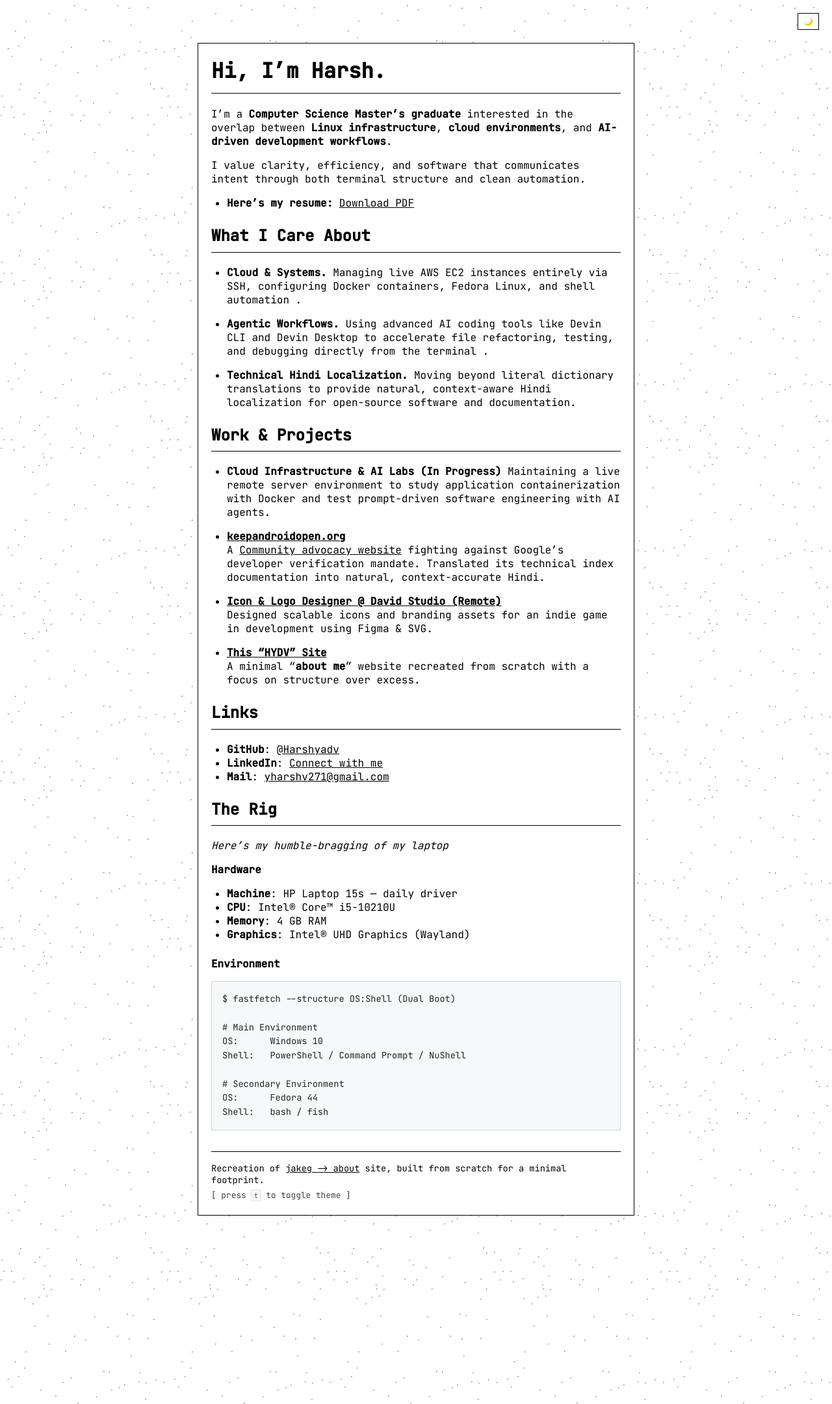
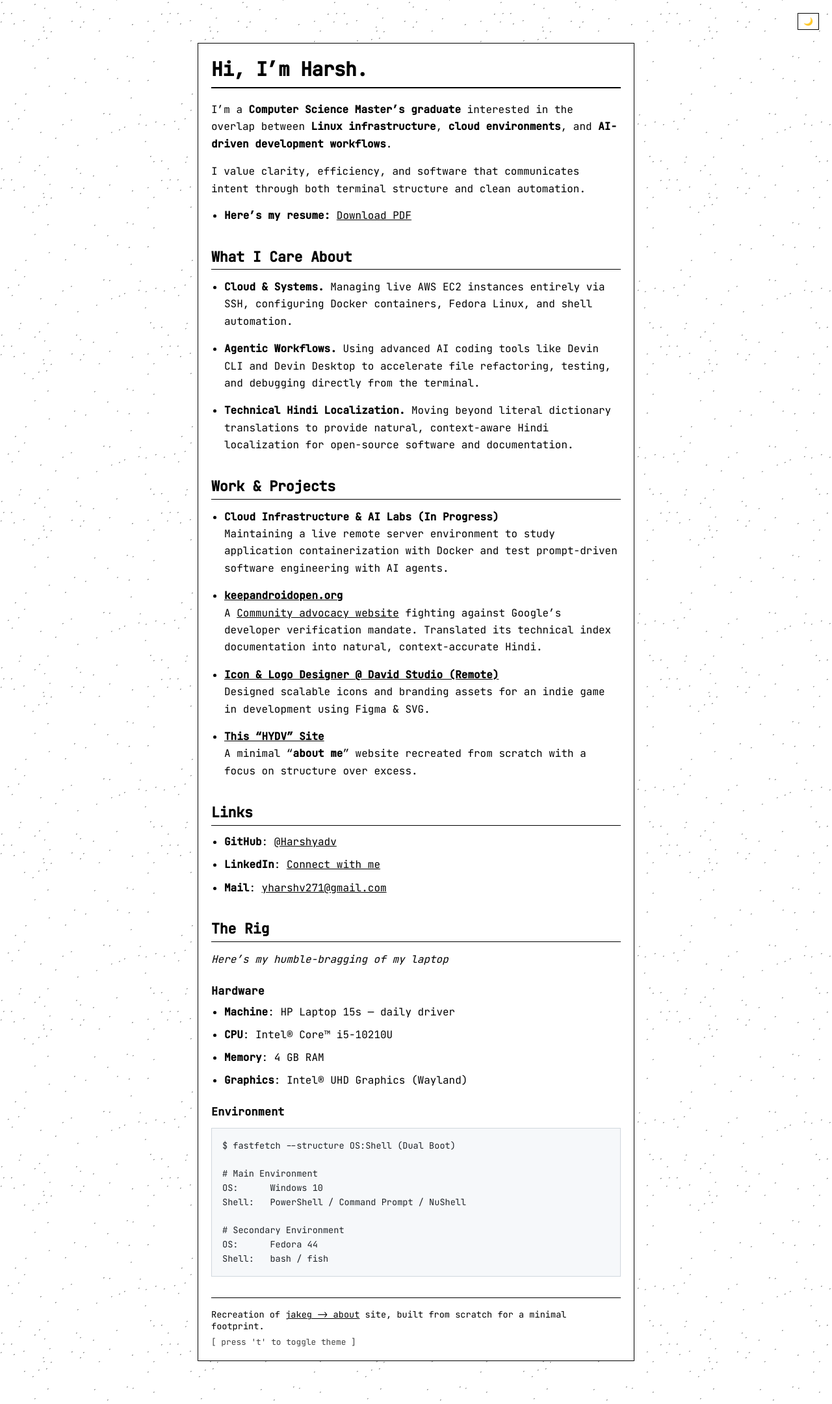
Before and after one commit to Harshyadv/HYDV, a Jekyll site: the page built from index.md, in a window 1280 px wide. Shown: the whole page at 65% size. Built offline with Jekyll 4.4.1, drawn with Linux system fonts in a browser that asks for light colours.

Commit message:
Refine visual hierarchy, responsive layout, and theme toggle hint

````diff
--- a/_includes/footer.html
+++ b/_includes/footer.html
@@ -5,6 +5,6 @@
         site, built from scratch for a minimal footprint.
     </div>
     <div class="footer-hint">
-        [ press <code>t</code> to toggle theme ]
+        [ press 't' to toggle theme ]
     </div>
 </footer>
--- a/assets/style.css
+++ b/assets/style.css
@@ -72,23 +72,55 @@ body {
     background-color: var(--bg-color);
 }
 
-/* Headings */
-h1,
-h2,
+/* Headings Hierarchy */
+h1 {
+    font-size: 1.85rem;
+    font-weight: 700;
+    letter-spacing: -0.02em;
+    margin-top: 0;
+    margin-bottom: 1.25rem;
+    padding-bottom: 0.5rem;
+    border-bottom: 2px solid var(--border-color);
+}
+
+h2 {
+    font-size: 1.35rem;
+    font-weight: 600;
+    letter-spacing: -0.01em;
+    margin-top: 2.25rem;
+    margin-bottom: 0.85rem;
+    padding-bottom: 0.35rem;
+    border-bottom: 1px solid var(--border-color);
+}
+
 h3 {
+    font-size: 1.05rem;
+    font-weight: 600;
+    letter-spacing: 0.01em;
+    margin-top: 1.5rem;
+    margin-bottom: 0.6rem;
+    padding-bottom: 0;
+    border-bottom: none;
+    opacity: 0.95;
+}
+
+/* Paragraphs & Lists */
+p {
     margin-top: 0;
-    padding-bottom: 0.4em;
-    border-bottom: 1px solid var(--border-color);
-    font-weight: 600;
+    margin-bottom: 1rem;
+    line-height: 1.65;
 }
 
 ul {
-    /* logical property for left/right padding */
-    padding-inline: 1.5rem 0;
+    padding-inline: 1.25rem 0;
+    margin-top: 0;
+    margin-bottom: 1.25rem;
+    list-style-type: disc;
+}
 
-    /* Optional: custom bullet or alignment */
-    list-style-type: disc;
-    margin-bottom: 1.5rem;
+li {
+    margin-bottom: 0.65rem;
+    line-height: 1.55;
 }
 
 /* Links */
@@ -264,7 +296,7 @@ footer {
 /* --- Mobile tweaks --- */
 @media (max-width: 480px) {
     body {
-        margin: 36px 24px 16px; /* Reduced width by theme toggle box size */
+        margin: 36px 48px 16px; /* Reduced width for theme toggle clearance */
         padding: 0;
         font-size: 14px;
     }
@@ -275,10 +307,19 @@ footer {
 
     h1 {
         font-size: 1.5rem;
+        margin-bottom: 1rem;
     }
 
     h2 {
         font-size: 1.2rem;
+        margin-top: 1.75rem;
+        margin-bottom: 0.75rem;
+    }
+
+    h3 {
+        font-size: 0.98rem;
+        margin-top: 1.25rem;
+        margin-bottom: 0.5rem;
     }
 
     .box pre,
--- a/index.md
+++ b/index.md
@@ -2,7 +2,7 @@
 layout: default
 ---
 
-# **Hi, I'm Harsh**.
+# Hi, I'm Harsh.
 
 I’m a **Computer Science Master’s graduate** interested in the overlap between **Linux infrastructure**, **cloud environments**, and **AI-driven development workflows**.
 
@@ -12,9 +12,9 @@ I value clarity, efficiency, and software that communicates intent through both
 
 ## What I Care About
 
-- **Cloud & Systems.** Managing live AWS EC2 instances entirely via SSH, configuring Docker containers, Fedora Linux, and shell automation .
+- **Cloud & Systems.** Managing live AWS EC2 instances entirely via SSH, configuring Docker containers, Fedora Linux, and shell automation.
 
-- **Agentic Workflows.** Using advanced AI coding tools like Devin CLI and Devin Desktop to accelerate file refactoring, testing, and debugging directly from the terminal .
+- **Agentic Workflows.** Using advanced AI coding tools like Devin CLI and Devin Desktop to accelerate file refactoring, testing, and debugging directly from the terminal.
 
 - **Technical Hindi Localization.** Moving beyond literal dictionary translations to provide natural, context-aware Hindi localization for open-source software and documentation.
 
@@ -42,13 +42,15 @@ I value clarity, efficiency, and software that communicates intent through both
 
 *Here's my humble-bragging of my laptop*
 
-**Hardware**
+### Hardware
+
 - **Machine**: HP Laptop 15s — daily driver
 - **CPU**: Intel® Core™ i5-10210U
 - **Memory**: 4 GB RAM
 - **Graphics**: Intel® UHD Graphics (Wayland)
 
-**Environment**
+### Environment
+
 ```
 $ fastfetch --structure OS:Shell (Dual Boot)
 
````
